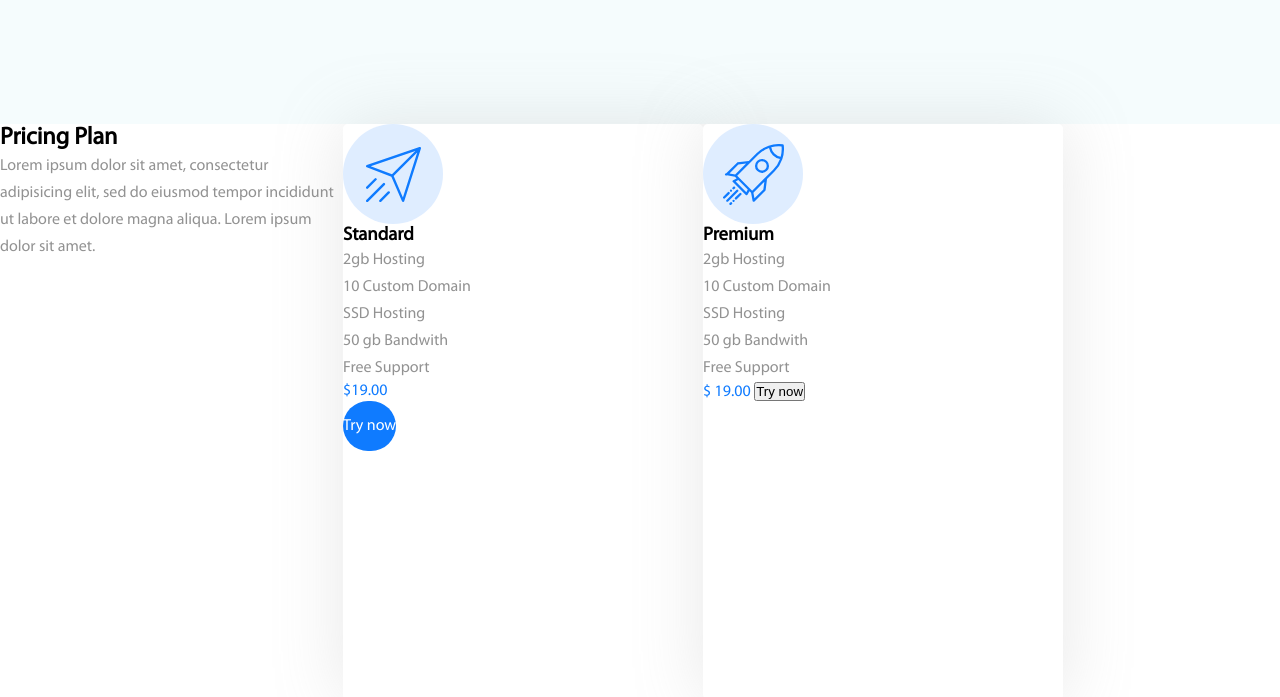
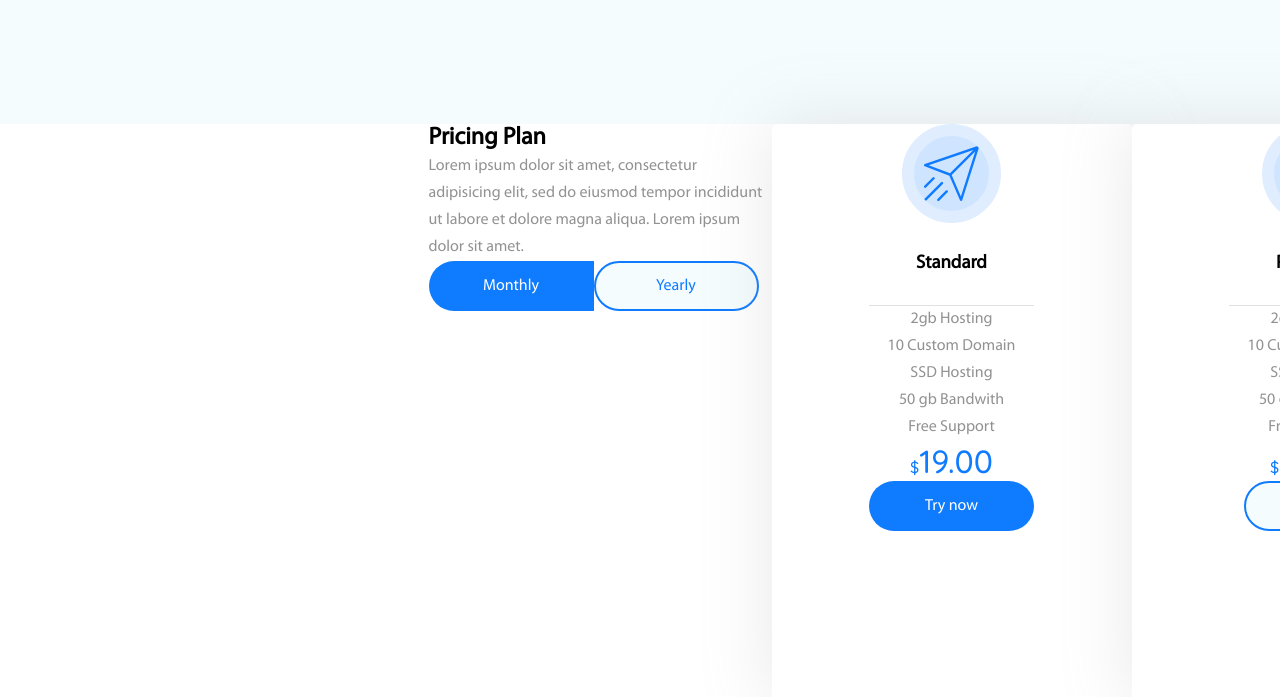
Before and after one commit to GeniaBb/SmartWorld-Academy-1st-task, a website: page index.html in a window 1280 px wide. Shown: the part 3420-4117 px from the top of the page. Drawn offline with Linux system fonts and the light colour scheme.

Commit message:
Иконки в карточках, цена и рамка у заголовка приведены к дизайну. Наработки тогглера

```diff
--- a/index.html
+++ b/index.html
@@ -34,7 +34,7 @@
                     <button class="btn btn--download">
                         Download
                     </button>
-                    <button class="btn btn--free-trial">
+                    <button class="btn btn--secondary">
                         Free Trial
                     </button>
                 </div>
@@ -132,10 +132,14 @@
         <div class="prising-plan__information">
             <h2>Pricing Plan</h2>
             <p class="text">Lorem ipsum dolor sit amet, consectetur adipisicing elit, sed do eiusmod tempor incididunt ut labore et dolore magna aliqua. Lorem ipsum dolor sit amet.</p>
+            <div class="prising-plan__toggler">
+                <button class="prising-plan__toggle-btn prising-plan__toggle-btn--left btn">Monthly</button>
+                <button class="prising-plan__toggle-btn prising-plan__toggle-btn--right btn btn--secondary">Yearly</button>
+            </div>
         </div>
         <div class="prising-plan__card">
             <div class="prising-plan__icon prising-plan__icon--standard"><div></div></div>
-            <h3>Standard</h3>
+            <h3 class="prising-plan__title">Standard</h3>
             <ul class="text">
                 <li>2gb Hosting</li>
                 <li>10 Custom Domain</li>
@@ -143,12 +147,14 @@
                 <li>50 gb Bandwith</li>
                 <li>Free Support</li>
             </ul>
-            <span class="prising-plan__sign prising-plan__sign--dollar">$<span class="prising-plan__sum">19.00</span></span>
+            <span class="prising-plan__sign">
+                <span class=" prising-plan__sign--dollar">$</span>19.00
+            </span>
             <button class="btn">Try now</button>
         </div>
         <div class="prising-plan__card">
             <div class="prising-plan__icon prising-plan__icon--premium"></div>
-            <h3>Premium</h3>
+            <h3 class="prising-plan__title">Premium</h3>
             <ul class="text">
                 <li>2gb Hosting</li>
                 <li>10 Custom Domain</li>
@@ -156,11 +162,10 @@
                 <li>50 gb Bandwith</li>
                 <li>Free Support</li>
             </ul>
-            <span class="prising-plan__sign prising-plan__sign--dollar">
-                $
+            <span class="prising-plan__sign">
+                <span class=" prising-plan__sign--dollar">$</span>19.00
             </span>
-                <span class="prising-plan__sum">19.00</span>
-            <button>Try now</button>
+            <button class="btn btn--secondary">Try now</button>
         </div>
     </div>
     <div class="latest-news">
--- a/styles/style.scss
+++ b/styles/style.scss
@@ -74,7 +74,7 @@ a, a:active, a:hover, a:visited {
         padding: 0 49px;
     }
 
-    &--free-trial {
+    &--secondary {
         background-color: $home-background-color;
         color: $primary-color;
         border: 2px solid $primary-color;
@@ -316,7 +316,7 @@ a, a:active, a:hover, a:visited {
             margin: 15px;
 
             &--analysis {
-                background-color: #dfedff;
+                background-color: $icon-work-steps;
                 background-image: url('../img/icon-analys.svg');
             }
 
@@ -496,26 +496,53 @@ a, a:active, a:hover, a:visited {
 
 .prising-plan {
     display: flex;
+    justify-content: center;
 
     &__information {
         width: 343px;
     }
 
     &__card {
+        display: flex;
+        flex-direction: column;
+        align-items: center;
+        text-align: center;
         width: 360px;
         height: 576px;
         box-shadow: 0 0 68px rgba(165, 165, 165, 0.25);
         border-radius: 5px;
         background-color: #ffffff;
+
+        .btn {
+            width: 165px;
+            padding: 0;
+        }
+    }
+    &__toggler {
+        display: flex;
+        width: 330px;
+    }
+
+    &__toggle-btn {
+        width: 165px;
+        padding: 0;
+        margin: 0;
+
+        &--left {
+            border-radius: 25px 0 0 25px;
+        }
     }
 
     &__icon {
-        width: 100px;
-        height: 100px;
-        background-color: #dfedff;
+        width: 75px;
+        height: 75px;
+        border: 12px solid $icon-work-steps;
+        background-color: #cfe4fe;
         border-radius: 50%;
+        background-size: 55px;
         background-repeat: no-repeat;
         background-position: center;
+        margin-bottom: 29px;
 
         &--standard {
             background-image: url('../img/pricing-plan_standard.svg');
@@ -526,13 +553,20 @@ a, a:active, a:hover, a:visited {
         }
     }
 
+    &__title {
+        padding-bottom: 30px;
+        width: 165px;
+        border-bottom: 1px solid #e0e0e0;
+    }
+
     &__sign {
-        width: 10px;
-        height: 16px;
+        font-family: Quicksand;
+        font-weight: 500;
         color: $primary-color;
+        font-size: 32px;
 
         &--dollar {
-
+            font-size: 16px;
         }
     }
 
```
Also changed, not shown: styles/style.css, 1 other file.
